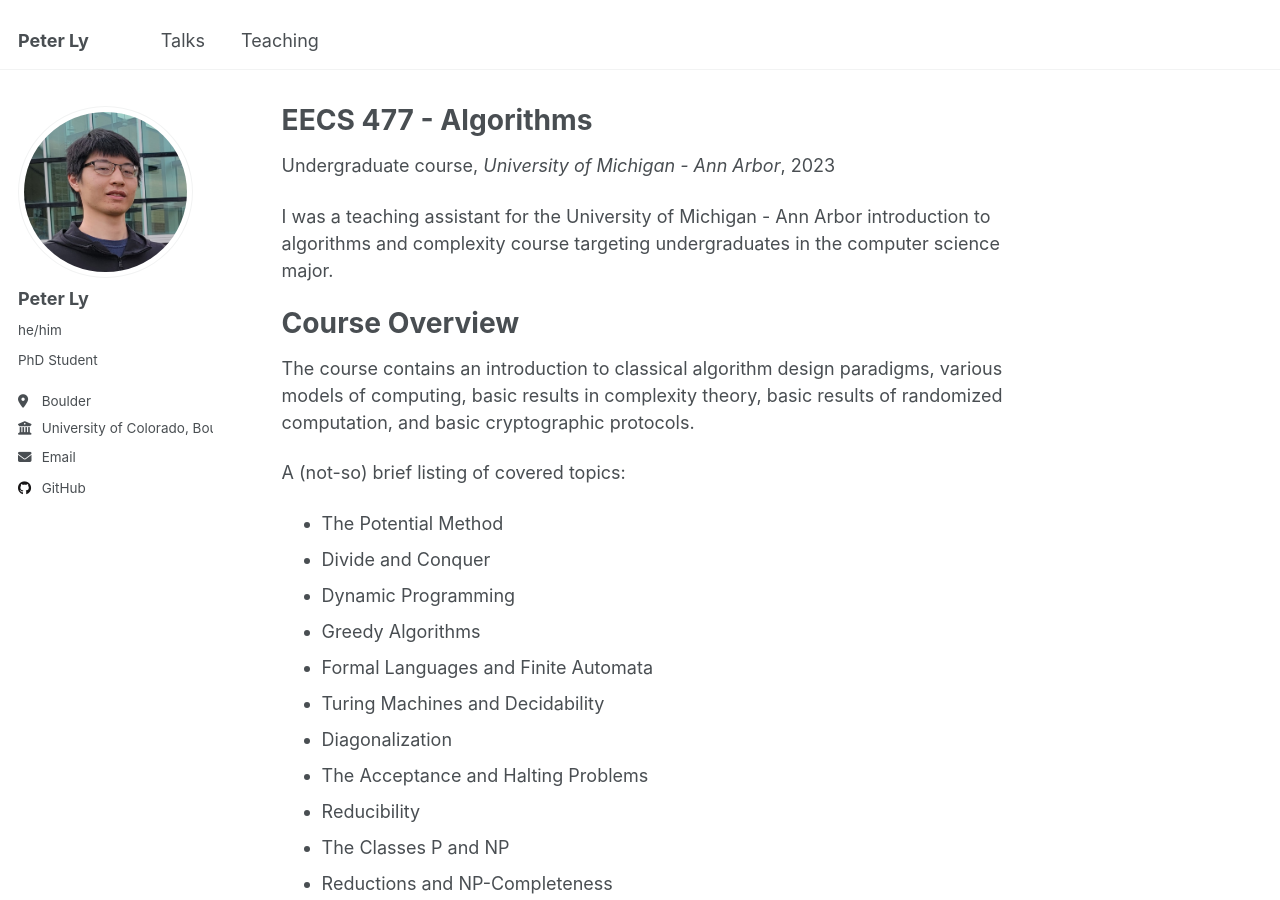
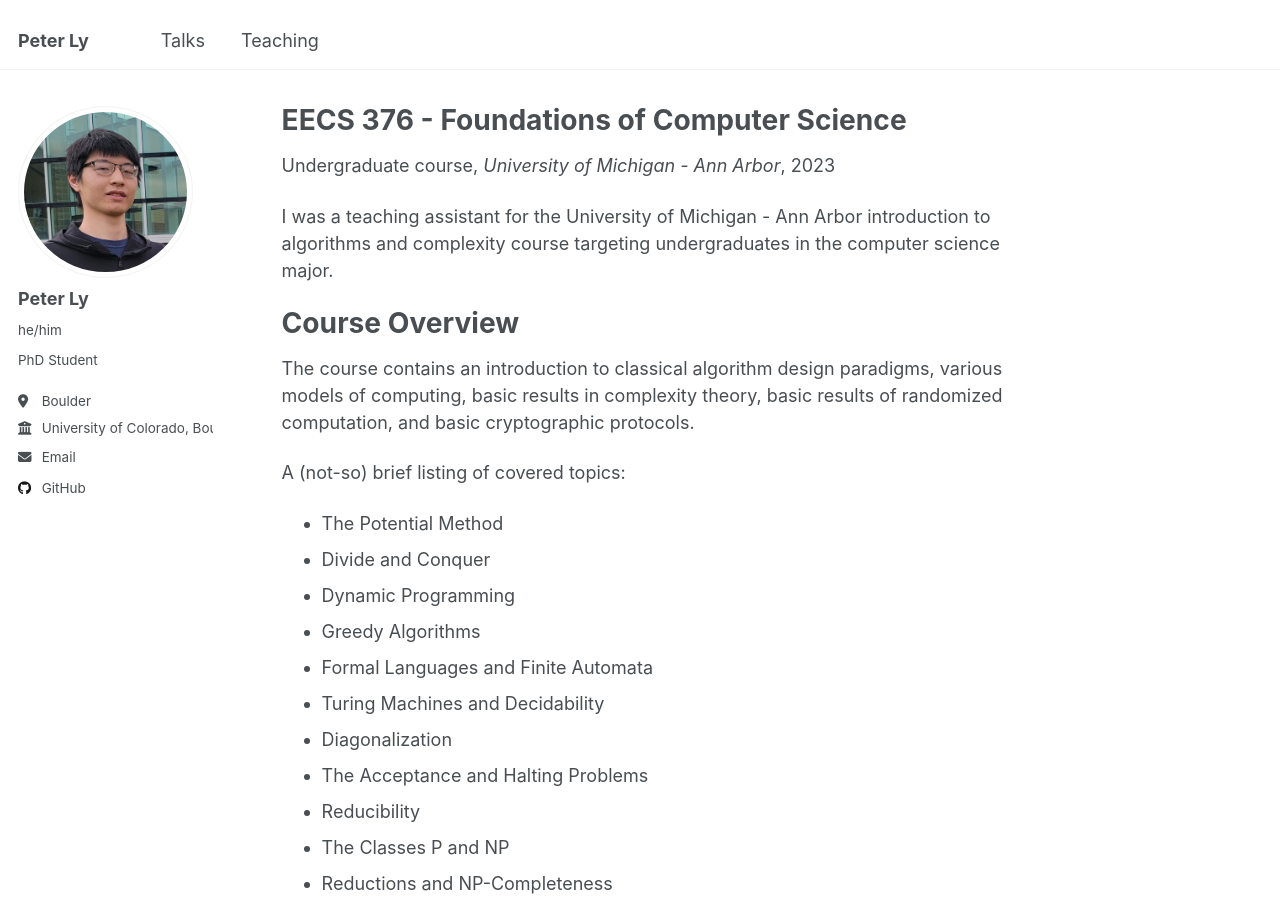
Before and after one commit to kirotas/kirotas.github.io, a Jekyll site: the page built from _teaching/2023-winter-teaching.md, in a window 1280 px wide and 900 px high. Built offline with Jekyll 4.4.1, drawn with Linux system fonts in a browser that asks for light colours.

Commit message:
Update 2023-winter-teaching.md

```diff
--- a/_teaching/2023-winter-teaching.md
+++ b/_teaching/2023-winter-teaching.md
@@ -1,10 +1,10 @@
 ---
-title: "EECS 477 - Algorithms"
+title: "EECS 376 - Foundations of Computer Science"
 collection: teaching
 type: "Undergraduate course"
-permalink: /teaching/2023-fall
+permalink: /teaching/2023-winter
 venue: "University of Michigan - Ann Arbor"
-date: 2023-09-01
+date: 2023-01-01
 location: "Ann Arbor, Michigan, USA"
 ---
 
```
